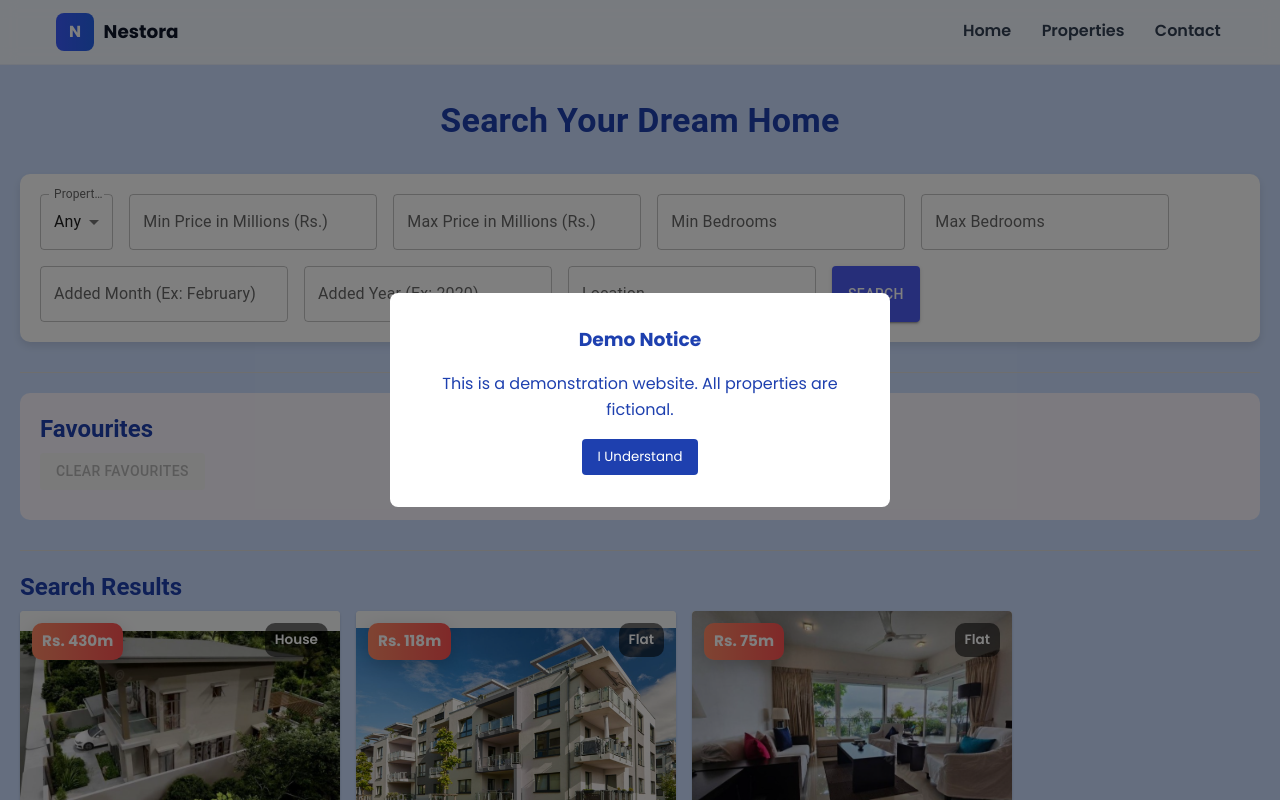
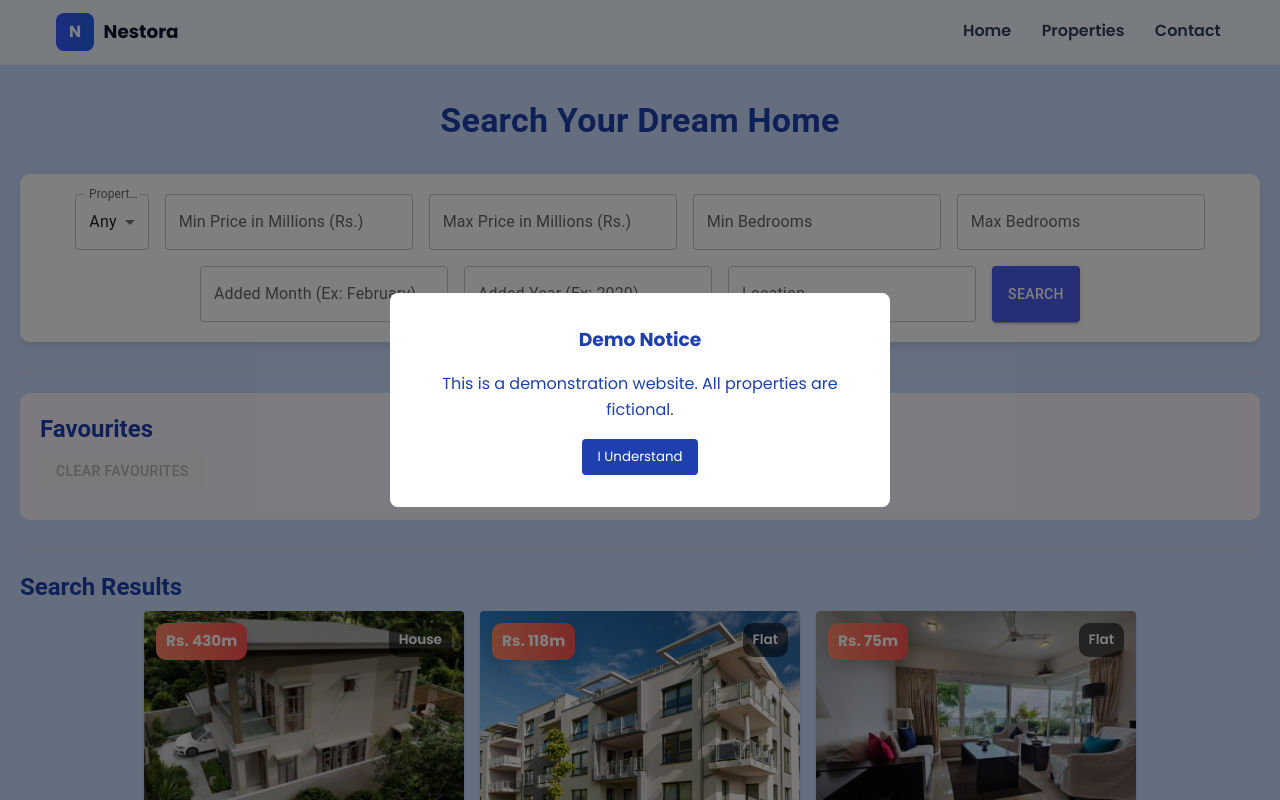
Before and after one commit to rathugedn/Nestora, a React (Vite) app: page /search in a window 1280 px wide. Shown: the top 800 px of the page. Built offline with nearby package versions, Linux system fonts and the light colour scheme.

Commit message:
Update SearchPage.css
center align property cards

```diff
--- a/src/components/SearchPage.css
+++ b/src/components/SearchPage.css
@@ -2,7 +2,7 @@
   display: flex;
   flex-wrap: wrap;
   gap: 16px;
-  justify-content: flex-start;
+  justify-content: center; /* center align property cards */
 }
 .properties-grid .property-card, .favourites-grid .property-card {
   width: 320px;
@@ -21,12 +21,7 @@
 
 .property-card:hover {
   transform: translateY(-5px);
-  .properties-grid .property-card, .favourites-grid .property-card {
-    width: 100%;
-    flex: 1 1 100%;
-  }
-}
-  box-shadow: 0 8px 20px rgba(67, 106, 248, 0.2);
+  box-shadow: 0 8px 20px rgba(67, 106, 248, 0.12);
 }
 
 .MuiCardContent-root {
@@ -49,11 +44,9 @@
 .card-media-wrapper img,
 .card-media-wrapper .MuiCardMedia-root {
   display: block;
-  max-width: 100%;
-  max-height: 100%;
-  width: auto;
-  height: auto;
-  object-fit: contain;
+  width: 100%;
+  height: 100%;
+  object-fit: cover; /* fill the card area */
 }
 
 .price-badge {
```
